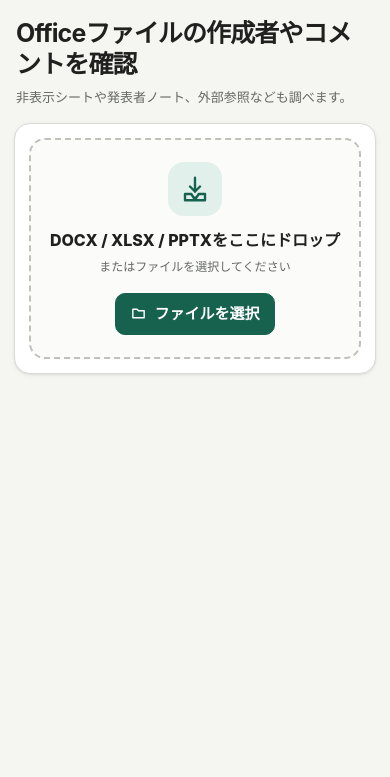
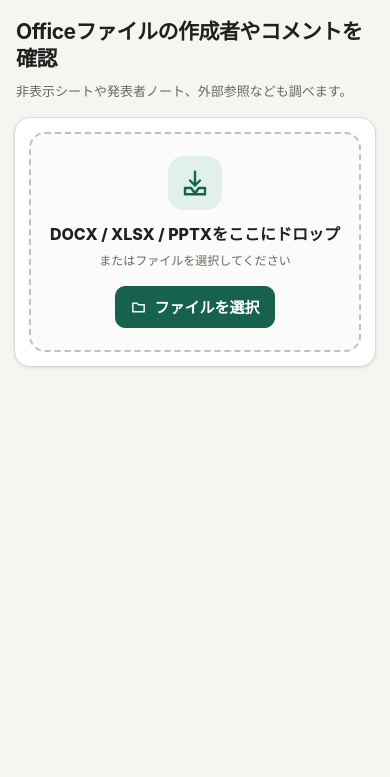
Before and after one commit to ttomohisa/htmlapps-office-privacy-inspector, a plain HTML site: page src/index.template.html in a window 390 px wide. Shown: the part 67-844 px from the top of the page. Drawn offline with Linux system fonts and the light colour scheme.

Commit message:
style: reduce hero title scale on desktop and phones

```diff
--- a/src/index.template.html
+++ b/src/index.template.html
@@ -85,7 +85,7 @@
     .header-icon-button svg { width: 20px; height: 20px; }
     .main { width: min(1080px, 100%); margin: 0 auto; padding: 26px clamp(14px, 2.8vw, 30px) 58px; }
     .page-intro { display: flex; align-items: flex-start; justify-content: space-between; gap: 20px; padding: 0 2px 22px; }
-    .page-intro h1 { margin: 0; font-size: clamp(24px, 3.6vw, 34px); line-height: 1.22; letter-spacing: -.035em; }
+    .page-intro h1 { margin: 0; font-size: clamp(22px, 2.5vw, 26px); line-height: 1.3; letter-spacing: -.025em; }
     .page-intro p { margin: 8px 0 0; max-width: 720px; color: var(--muted); font-size: 14px; }
     .local-badge { display: inline-flex; align-items: center; gap: 7px; flex: 0 0 auto; margin-top: 3px; padding: 7px 0; border: 0; border-radius: 0; color: var(--accent); background: transparent; font-size: 12px; font-weight: 500; white-space: nowrap; }
     .local-badge svg { width: 15px; height: 15px; display: block; }
@@ -268,7 +268,7 @@
     @media (max-width: 720px) {
       .main { padding-top: 18px; }
       .page-intro { display: block; padding-bottom: 16px; }
-      .page-intro h1 { font-size: 25px; }
+      .page-intro h1 { font-size: 21px; }
       .page-intro p { font-size: 13px; }
       .local-badge { display: none; }
       .upload-panel { padding: 14px; }
```
